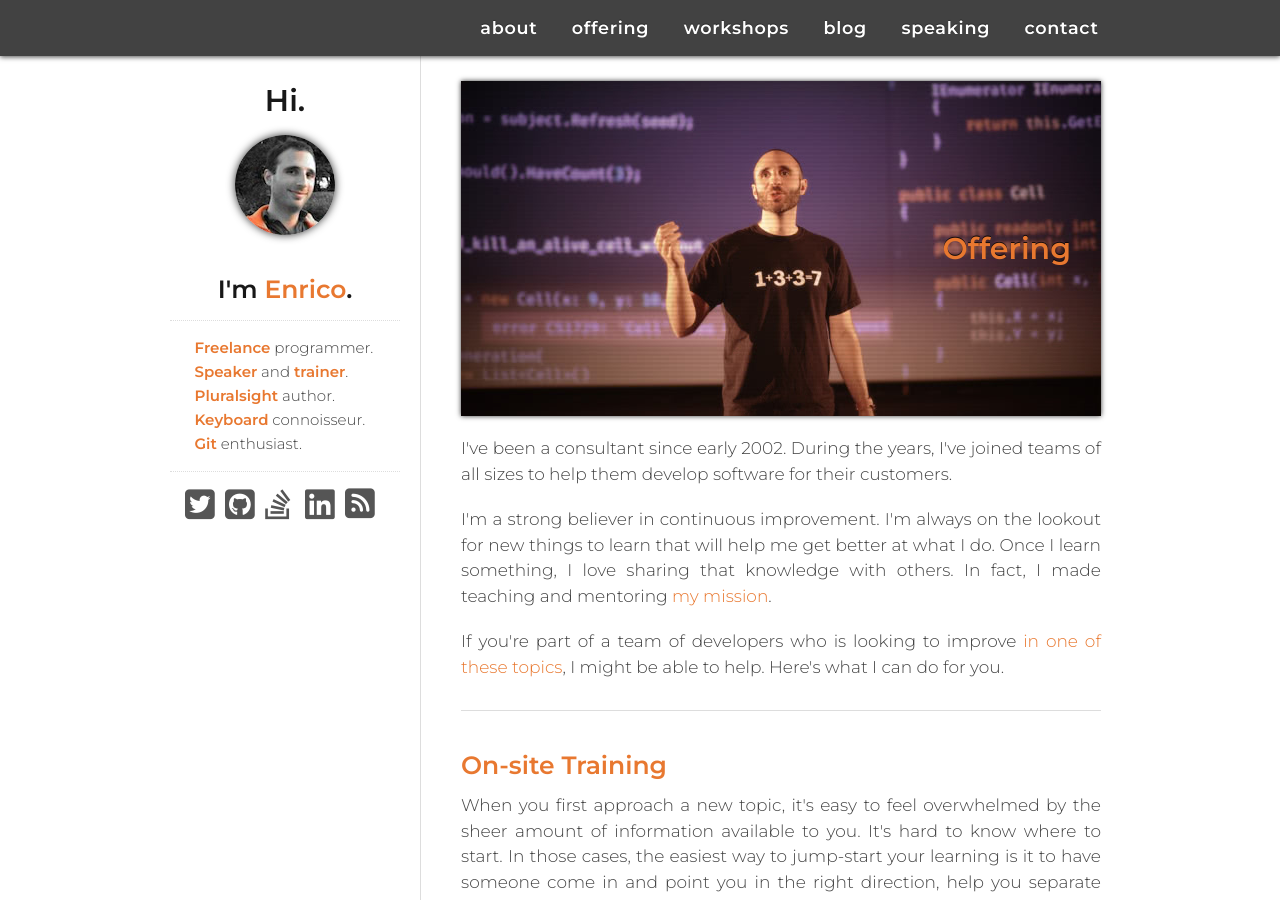
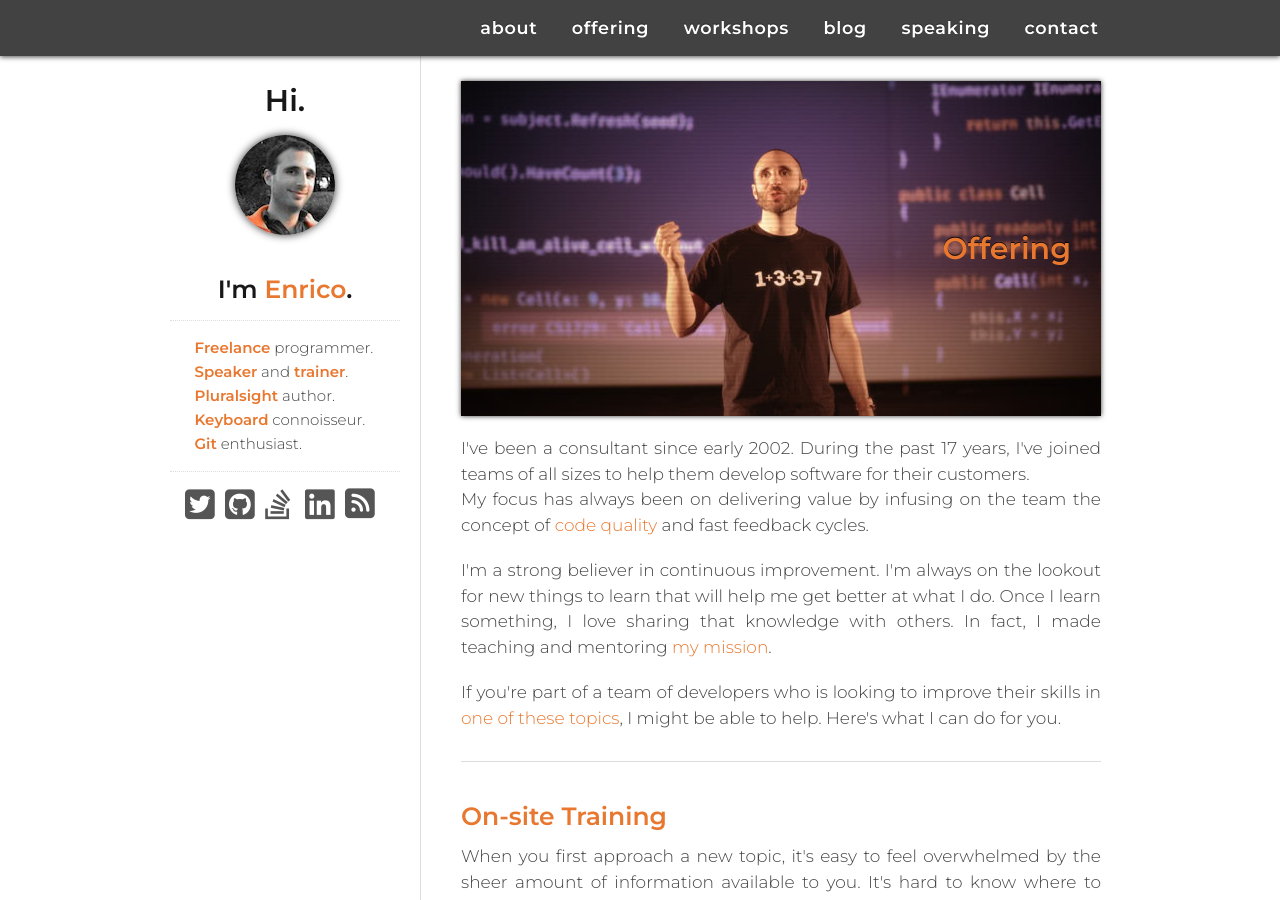
Before and after one commit to megakemp/megakemp.github.io, a Jekyll site: the page built from offering/index.html, in a window 1280 px wide and 900 px high. Built offline with Jekyll 4.4.1, drawn with Linux system fonts in a browser that asks for light colours; nearby versions of some CDN libraries; comment, search, counter and statistics services are not loaded.

Commit message:
Improves the first section of the offerings page

```diff
--- a/offering/index.html
+++ b/offering/index.html
@@ -6,11 +6,12 @@ title: Offering
 <div id="home">
   <h1 id="header" class="backdrop offering">Offering</h1>
 
-  <p>I've been a consultant since early 2002. During the years, I've joined teams of all sizes to help them develop software for their customers.</p>
+  <p>I've been a consultant since early 2002. During the past {{ site.time | date: "%Y" | minus: 2002 }} years, I've joined teams of all sizes to help them develop software for their customers.<br/>
+  My focus has always been on delivering value by infusing on the team the concept of <a href="/speaking/#developer_on_fire_414">code quality</a> and fast feedback cycles.</p>
 
   <p>I'm a strong believer in continuous improvement. I'm always on the lookout for new things to learn that will help me get better at what I do. Once I learn something, I love sharing that knowledge with others. In fact, I made teaching and mentoring <a href="/about/#my_mission">my mission</a>.</p>
 
-  <p>If you're part of a team of developers who is looking to improve <a href="/offering/#topics">in one of these topics</a>, I might be able to help. Here's what I can do for you.</p>
+  <p>If you're part of a team of developers who is looking to improve their skills in <a href="/offering/#topics">one of these topics</a>, I might be able to help. Here's what I can do for you.</p>
 
   <hr/>
 
```
